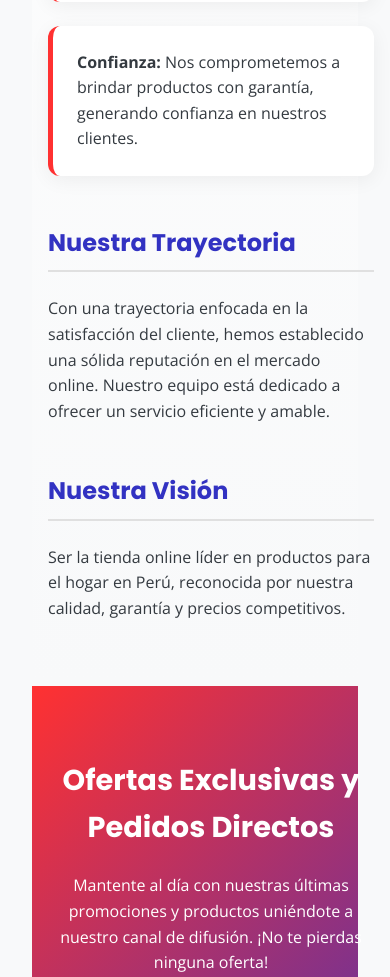
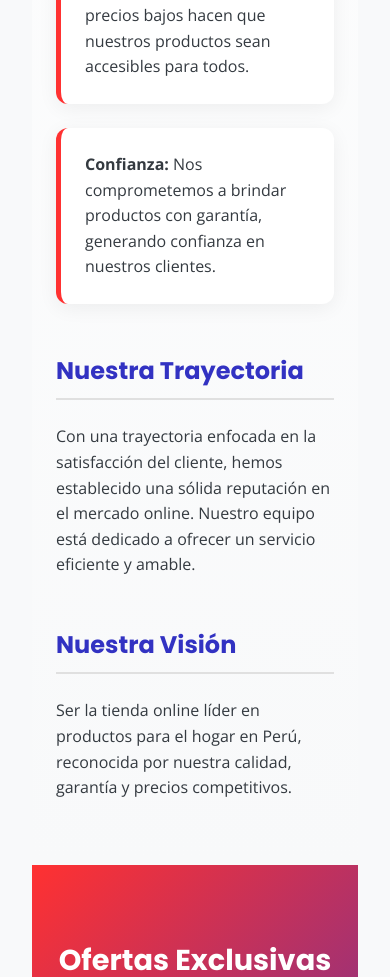
Before and after one commit to ruthyasmin18/pide_facil, a React (Vite) app: page / in a window 390 px wide. Shown: the part 1020-1997 px from the top of the page. Built offline with nearby package versions, Linux system fonts and the light colour scheme.

Commit message:
responsivoMejorado

```diff
--- a/src/pages/HomePage/HomePage.css
+++ b/src/pages/HomePage/HomePage.css
@@ -1,14 +1,23 @@
-/* HomePage.css - DISEÑO FLUIDO CON DEGRADADOS */
+/* HomePage.css - DISEÑO FLUIDO CON DEGRADADOS (RESPONSIVE CORREGIDO) */
 
 /* --- 1. IMPORTACIÓN DE FUENTES --- */
 @import url('https://fonts.googleapis.com/css2?family=Open+Sans:wght@400;700&family=Poppins:wght@700;800&display=swap');
 
-/* 2. Paleta de Colores y Configuración Global */
+/* --- 2. MEJORA FUNDAMENTAL: BOX-SIZING (NUEVO) --- */
+/* Esto asegura que el padding y borde se incluyan en el ancho total del elemento */
+html {
+  box-sizing: border-box;
+}
+*, *::before, *::after {
+  box-sizing: inherit;
+}
+
+/* 3. Paleta de Colores y Configuración Global */
 :root {
   --principal-rojo: #ff3131;
   --principal-rojo-claro: #ff6b6b;
   --secundario-azul: #3232c2;
-  --whatsapp-verde: #25D366;  /* <-- AÑADE ESTA LÍNEA */
+  --whatsapp-verde: #25D366;
   --fondo-pagina: #f8f9fa;
   --texto-principal: #343a40;
   --texto-claro: #ffffff;
@@ -21,62 +30,56 @@ body {
   color: var(--texto-principal);
   margin: 0;
   line-height: 1.6;
+  /* Evita desbordamiento horizontal accidental en el body */
+  overflow-x: hidden;
 }
 
 h1, h2, h3, .proximamente-text {
   font-family: 'Poppins', sans-serif;
 }
 
-/* 3. Estructura de Página Fluida */
+/* 4. Estructura de Página Fluida */
 .page-wrapper {
   width: 100%;
 }
 
-/* Contenedor centrado para el contenido */
 .content-container {
   width: 100%;
-  max-width: 1100px; /* Mantiene el contenido legible */
+  max-width: 1100px;
   margin: 0 auto;
-  padding: 0 2rem; /* Espacio en los lados */
+  padding: 0 2rem; /* Este padding ya no causará problemas */
 }
 
-/* Estilo base para todas las secciones */
 section {
-  padding: 5rem 0; /* Espaciado vertical entre secciones */
+  padding: 5rem 0;
   text-align: center;
 }
 
-/* 4. Estilos por Sección */
+/* ... (El resto del CSS hasta la sección responsive se mantiene igual) ... */
 
 /* -- Sección 1: Bienvenida y Quiénes Somos -- */
 .section-welcome {
-  /* Degradado sutil de blanco a gris claro */
   background: linear-gradient(180deg, #ffffff 0%, #f8f9fa 100%);
 }
-
 .section-welcome h1 {
   color: var(--principal-rojo);
   font-size: clamp(2.5rem, 5vw, 3.5rem);
   font-weight: 800;
   margin-bottom: 0.5rem;
 }
-
 .section-welcome .subtitle {
   font-size: clamp(1.1rem, 2.5vw, 1.3rem);
   color: #6c757d;
   margin-bottom: 4rem;
 }
-
 .about-us-content {
   text-align: left;
 }
-
 .about-us-content h2 {
   text-align: center;
   font-size: clamp(1.8rem, 4vw, 2.5rem);
   margin-bottom: 1.5rem;
 }
-
 .about-us-content h3 {
   font-size: 1.5rem;
   font-weight: 700;
@@ -87,7 +90,6 @@ section {
   padding-bottom: 0.5rem;
   text-align: left;
 }
-
 .values-list {
   list-style: none;
   padding: 0;
@@ -95,7 +97,6 @@ section {
   gap: 1.5rem;
   margin-top: 1rem;
 }
-
 .value-item {
   background-color: #ffffff;
   padding: 1.5rem;
@@ -107,20 +108,18 @@ section {
 
 /* -- Sección 2: CTA (WhatsApp) -- */
 .section-cta {
-  /* Degradado con los dos colores principales de la marca */
   background: linear-gradient(135deg, var(--principal-rojo) 0%, var(--secundario-azul) 100%);
-  color: var(--texto-claro); /* Texto blanco para contraste */
+  color: var(--texto-claro);
 }
 .section-cta .whatsapp-btn {
-  background-color: var(--texto-claro); /* Fondo blanco por defecto */
-  color: var(--principal-rojo); /* Texto rojo por defecto */
+  background-color: var(--texto-claro);
+  color: var(--principal-rojo);
   font-weight: 700;
   padding: 1rem 2.5rem;
   border-radius: 50px;
   text-decoration: none;
   font-size: 1.1rem;
   border: none;
-  /* Transición suave para todos los cambios */
   transition: transform 0.3s ease, background-color 0.3s ease, color 0.3s ease, box-shadow 0.3s ease;
   display: inline-flex;
   align-items: center;
@@ -128,19 +127,15 @@ section {
   margin-top: 1.5rem;
   box-shadow: 0 5px 15px rgba(0, 0, 0, 0.2);
 }
-
 .section-cta .whatsapp-btn:hover {
   transform: translateY(-4px);
-  background-color: var(--whatsapp-verde); /* Fondo verde al pasar el mouse */
-  color: var(--texto-claro); /* Texto blanco para contraste */
-  box-shadow: 0 8px 20px rgba(37, 211, 102, 0.4); /* Sombra verde opcional */
+  background-color: var(--whatsapp-verde);
+  color: var(--texto-claro);
+  box-shadow: 0 8px 20px rgba(37, 211, 102, 0.4);
 }
-
 .section-cta h2 {
   font-size: clamp(1.8rem, 4vw, 2.5rem);
 }
-
-
 .direct-order-info {
   margin-top: 2rem;
   padding-top: 1.5rem;
@@ -149,43 +144,37 @@ section {
 
 /* -- Sección 3: Medios de Pago -- */
 .section-payments {
-  background-color: #f8f9fa; /* Fondo gris claro */
+  background-color: #f8f9fa;
 }
-
 .section-payments h2 {
    font-size: clamp(1.8rem, 4vw, 2.5rem);
    margin-bottom: 1rem;
 }
-
 .payment-list {
   display: grid;
   gap: 1.5rem;
   max-width: 800px;
   margin: 3rem auto 0 auto;
 }
-
 .payment-item {
   display: flex;
   align-items: center;
   gap: 1.5rem;
   padding: 1.5rem;
-  background-color: #ffffff; /* Tarjetas blancas */
+  background-color: #ffffff;
   border-radius: 12px;
   box-shadow: 0 4px 20px rgba(0, 0, 0, 0.06);
   text-align: left;
 }
-
 .payment-item span {
   font-size: 2.2rem;
   color: var(--secundario-azul);
 }
-
 .payment-security {
   margin-top: 3rem;
   font-style: italic;
   color: #6c757d;
 }
-
 .proximamente-text { display: none; }
 .payment-item-disabled {
   opacity: 0.6;
@@ -200,7 +189,8 @@ section {
   color: var(--texto-principal);
 }
 
-/* 5. Diseño Responsivo */
+
+/* --- 5. DISEÑO RESPONSIVO (CON MEJORAS) --- */
 @media (min-width: 768px) {
   .values-list {
     grid-template-columns: repeat(3, 1fr);
@@ -215,8 +205,23 @@ section {
     padding: 3rem 0;
   }
   .content-container {
-    padding: 0 1rem;
+    padding: 0 1.5rem; /* Reducimos padding para dar más espacio */
   }
+
+  /* --- MEJORAS ADICIONALES PARA MÓVIL --- */
+  .section-cta h2 {
+    font-size: 1.8rem; /* Reducimos tamaño del título en móvil */
+  }
+
+  .section-cta p {
+    font-size: 0.95rem; /* Hacemos el texto un poco más pequeño */
+  }
+
+  .section-cta .whatsapp-btn {
+    padding: 0.8rem 1.5rem; /* Hacemos el botón un poco más compacto */
+    font-size: 1rem;
+  }
+
   .payment-item {
     flex-direction: column;
     text-align: center;
```
